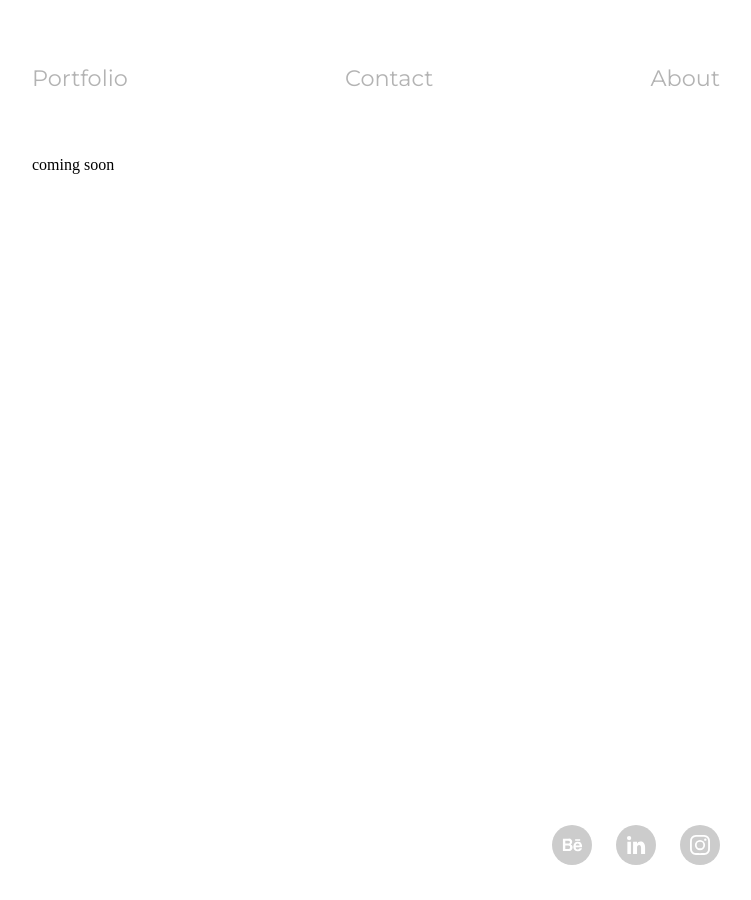
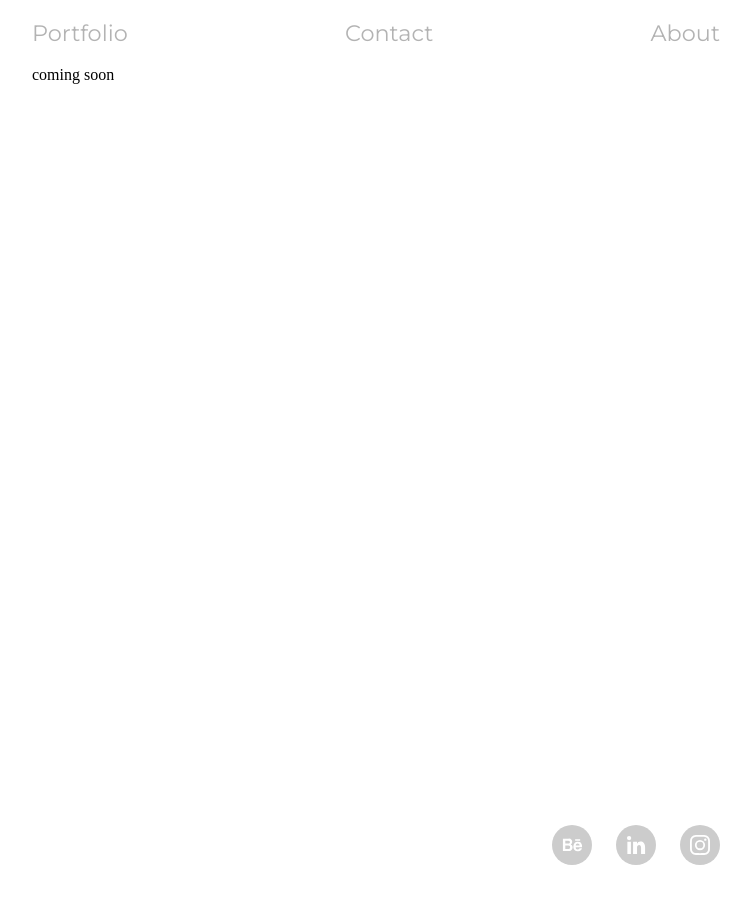
Before and after one commit to Elunn/elliot-lunn-old-portfolio, a Jekyll site: the page built from about.html, in a window 1280 px wide. Shown: the whole page, without its empty margins (264-1015 px from the left). Built offline with Jekyll 4.4.1, drawn with Linux system fonts in a browser that asks for light colours; nearby versions of some CDN libraries; Markdown is read by kramdown in place of the engine named in the settings.

Commit message:
moved nav up

```diff
--- a/css/styles.css
+++ b/css/styles.css
@@ -42,7 +42,7 @@ nav ul .nav{
     font-family: 'Montserrat', sans-serif;
     display: flex;
     justify-content: space-between;
-    margin: 3em 0;
+    margin: 1em 0;
     font-size: 1.4em;
 }
 
```
